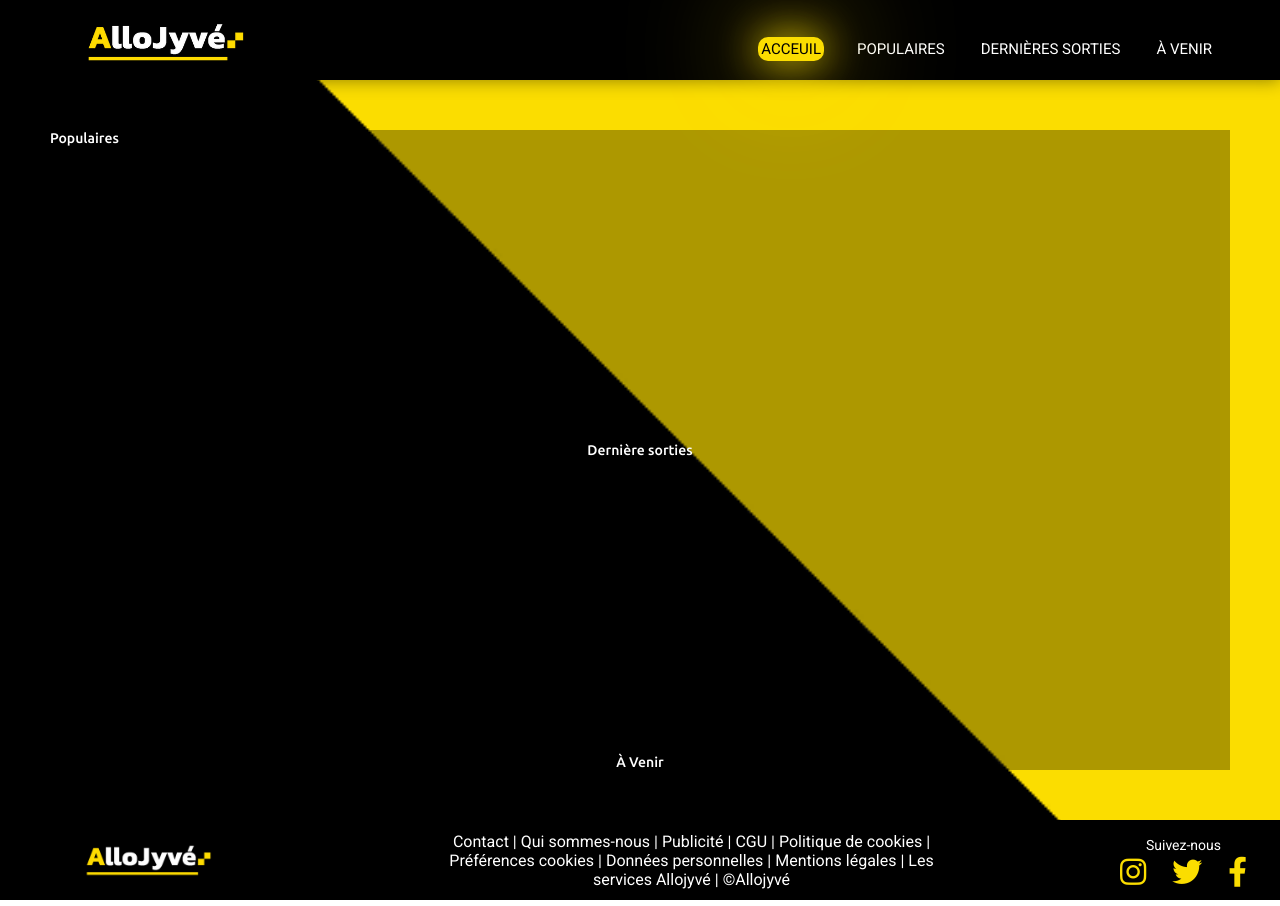
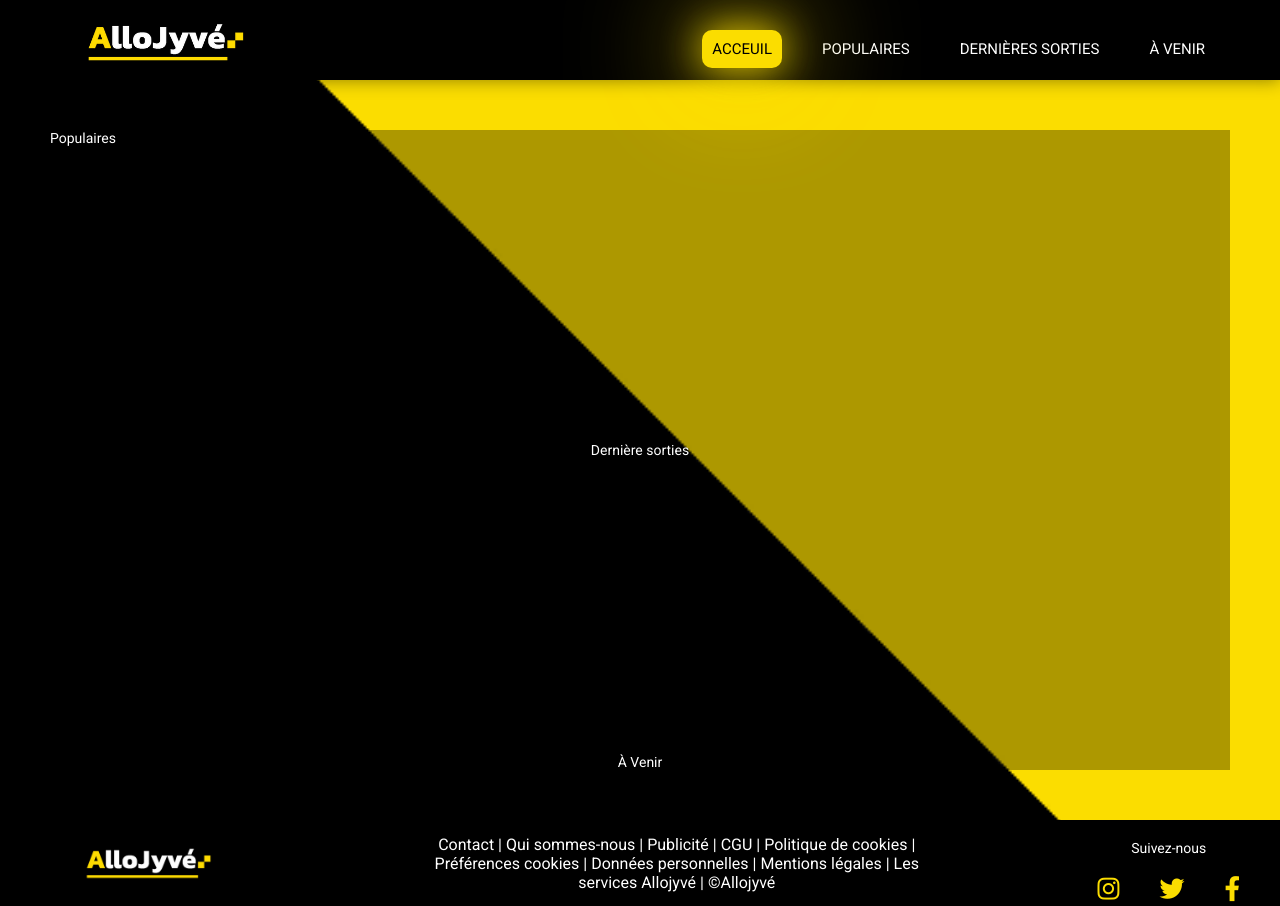
Before and after one commit to DNatan39/Allojyve, a plain HTML site: page index.html in a window 1280 px wide. In both pictures the pointer is over the link "ACCEUIL". Drawn offline with Linux system fonts and the light colour scheme; no server answers.

Commit message:
always Alone

```diff
--- a/assets/CSS/style.css
+++ b/assets/CSS/style.css
@@ -25,6 +25,7 @@ body{
 }
 #main p{
     font-size: 14px;
+    font-family: 'Roboto', sans-serif;
 }
 
 header{
@@ -78,14 +79,15 @@ header{
     color: #fff;
     text-decoration: none;
     font-family: 'Roboto', sans-serif;
+    padding: 10px;
 }
 .Nliste a:hover{
     color: #000;
     background: #fbdd00;
     filter: drop-shadow(0 0 20px #fbdd00) drop-shadow(0 0 60px #fbdd00);
-    animation: animate_line 1s ease-in-out infinite;
+    transition: 0.75s all ease;
     border-radius: 10px;
-    padding: 2px;
+    padding: 10px;
 }
 .button{
     text-transform: uppercase;
@@ -121,10 +123,9 @@ header{
     color: #000000;
     background: #fbdd00;
     padding: 5px;
-    border: 1px solid #fbdd00;
     border-radius: 10px;
     filter: drop-shadow(0 0 20px #fbdd00) drop-shadow(0 0 60px #fbdd00);
-    animation: animate_line 1s ease-in-out infinite;
+    transition: 0.75s all ease;
 }
 #Nburger, #Nburgercontent{
     display: inline;
@@ -166,7 +167,7 @@ header{
     transition: transform .2s ease-out;
 }
 #Nburgersidebarbody span{
-    margin: 10%;
+    margin-left: 5%;
     padding: 0 0 0 150%;
     border-bottom: 4px solid #c9c9c9;
 }
@@ -199,7 +200,7 @@ header{
     margin: 10px;
     border-radius: 10px;
     filter: drop-shadow(0 0 20px #fbdd00) drop-shadow(0 0 60px #fbdd00);
-    animation: animate_line 1s ease-in-out infinite;
+    transition: 0.75s all ease;
 }
 
 /* Section */
@@ -344,16 +345,16 @@ header{
         padding-top: 10px;
     }
     .Nliste a{
-        padding: 3px;
+        padding: 10px;
     }
     .Nliste a:hover{
         cursor: pointer;
         color: #000;
         background: #fbdd00;
         filter: drop-shadow(0 0 20px #fbdd00) drop-shadow(0 0 60px #fbdd00);
-        animation: animate_line 1s ease-in-out infinite;
+        transition: 0.75s all ease;
         border-radius: 10px;
-        padding: 3px;
+        padding: 10px;
     }
     #Nfoot{
         width: 100%;
@@ -383,6 +384,7 @@ header{
     #Ntitleréseaux{
         display: flex;
         justify-content: center;
+        margin: 10px;
     }
     #Ndivréseaux{
         margin-right: 20px;
@@ -397,21 +399,21 @@ header{
     }
     #Nfootdivréseaux a{
        width: 100%;
-       height: 38px;
+       height: 40px;
        color: #fbdd00;
        display: flex;
        justify-content: center;
-       padding: 3px;
-       font-size: 30px;
+       padding: 10px;
+       font-size: 25px;
     }
     #Nfootdivréseaux a:hover{
         cursor: pointer;
         color: #000;
         background: #fbdd00;
         filter: drop-shadow(0 0 20px #fbdd00) drop-shadow(0 0 60px #fbdd00);
-        animation: animate_line 1s ease-in-out infinite;
+        transition: 0.75s all ease;
         border-radius: 10px;
-        padding: 3px;
+        padding: 10px;
     }
     #Nsection{
         min-height: 80vh;
```
